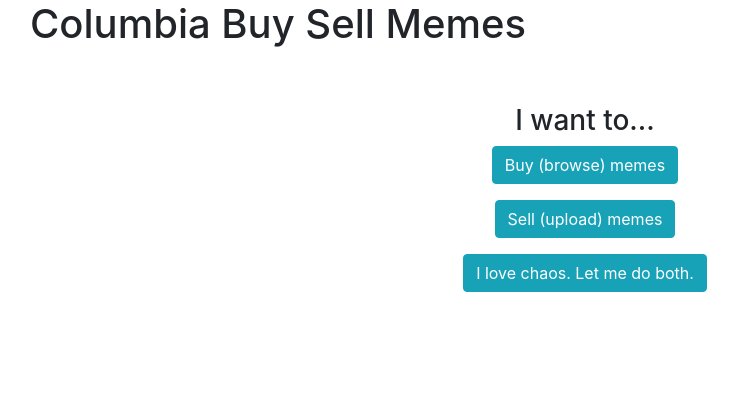
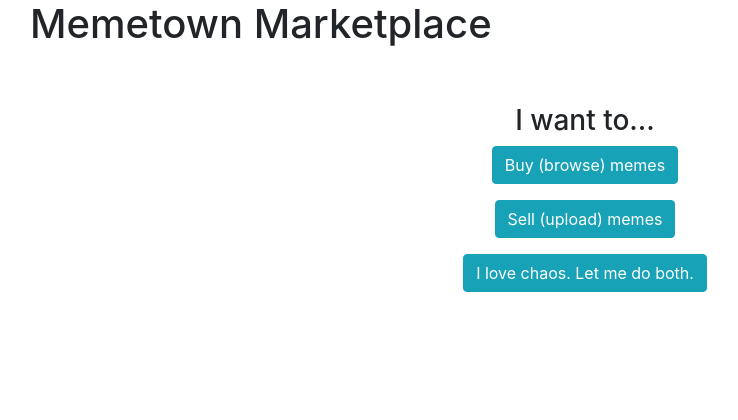
Before and after one commit to rjs97/memetown, a Flask app: page / in a window 1280 px wide. Shown: the top 420 px of the page, without its empty margins (55-793 px from the left). Run offline with Flask 2, Linux system fonts and the light colour scheme; some libraries are stand-ins or nearby versions.

Commit message:
cleaned up code, changed some titles

```diff
--- a/server.py
+++ b/memetown.py
@@ -40,8 +40,8 @@ memes = [
 	{
 		"id": 5,
 		"title": "james shapiro 101",
-		"caption": "price is number of plays i read",
-		"price": 2,
+		"caption": "price is percent of plays i read",
+		"price": 15,
 		"photo": "/static/img/but soft.jpeg"
 	},
 	{
@@ -110,7 +110,7 @@ memes = [
 	{
 		"id": 15,
 		"title": "i'm bitches",
-		"caption": "because who wants to go to a women's college",
+		"caption": "",
 		"price": 0,
 		"photo": "/static/img/i'm bitches.PNG"
 	},
@@ -267,7 +267,7 @@ def sell_meme():
 	sold_memes.append(meme_data)
 	memes.append(meme_data)
 
-	return jsonify(memes = memes, sold_memes = sold_memes)
+	return jsonify(sold_memes = sold_memes)
 
 
 @app.route('/buy_meme', methods=['GET', 'POST'])
--- a/templates/index.html
+++ b/templates/index.html
@@ -1,6 +1,6 @@
 <html>
 <head>
-	<title>Columbia Buy Sell Memes</title>
+	<title>Memetown Marketplace</title>
 
 	<script src="http://code.jquery.com/jquery-3.3.1.min.js"></script>
 	<link rel="stylesheet" href="https://stackpath.bootstrapcdn.com/bootstrap/4.2.1/css/bootstrap.min.css">
@@ -30,7 +30,7 @@
 </head>
 <body>
 <div class="container mb-5">
-	<h1 id="title" style="display: inline-block;">Columbia Buy Sell Memes</h1>
+	<h1 id="title" style="display: inline-block;">Memetown Marketplace</h1>
 </div>
 	<h3 style="text-align: center;">I want to...</h3>
 	<div class="mb-3" style="text-align: center;">
--- a/templates/memepage.html
+++ b/templates/memepage.html
@@ -8,6 +8,11 @@
 
 	<link rel="stylesheet" href="http://code.jquery.com/ui/1.12.1/themes/base/jquery-ui.css">
 	<link rel="stylesheet" href="https://stackpath.bootstrapcdn.com/bootstrap/4.2.1/css/bootstrap.min.css">
+
+
+	<link rel="stylesheet" href="https://cdn.jsdelivr.net/gh/fancyapps/fancybox@3.5.7/dist/jquery.fancybox.min.css"/>
+	<script src="https://cdn.jsdelivr.net/gh/fancyapps/fancybox@3.5.7/dist/jquery.fancybox.min.js"></script>
+
 
 	<link rel="stylesheet" href="{{url_for('static', filename = 'memes.css')}}">
 	<script type="text/javascript" src="{{url_for('static', filename = 'memes.js')}}"></script>
--- a/test.txt
+++ /dev/null
@@ -1 +0,0 @@
-I'm sorry git history
```
Also changed, not shown: static/memes.js (+13 -10 lines).
